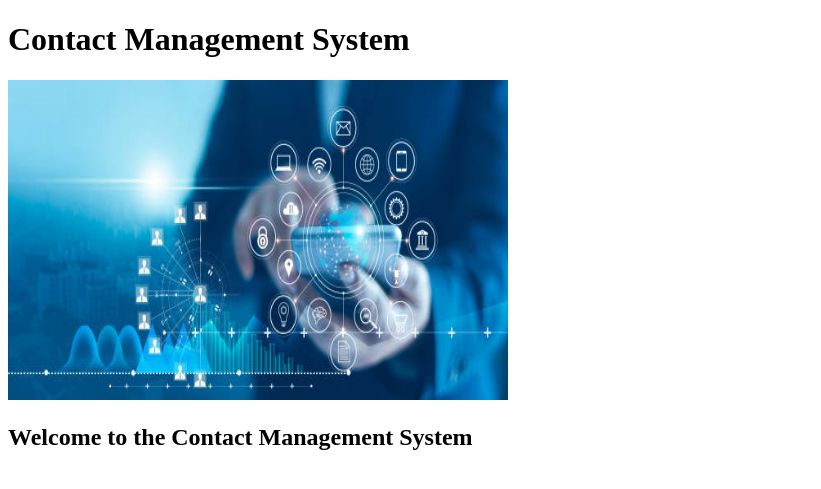
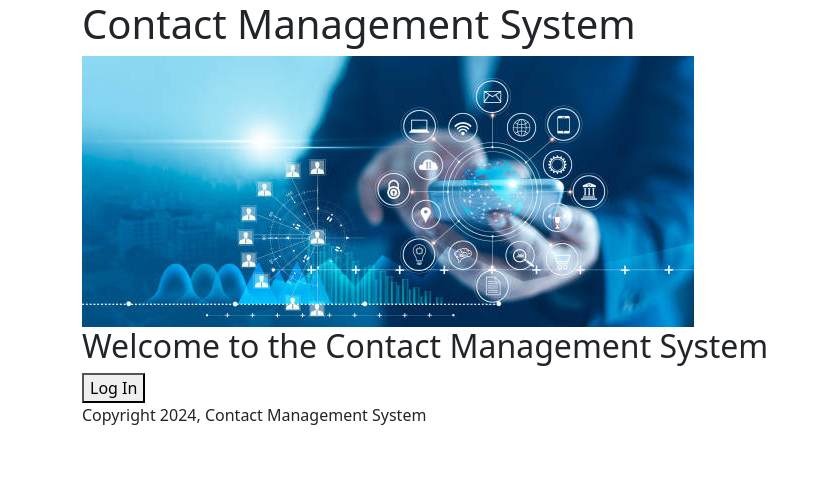
Before and after one commit to jeshiberu/contact-management-system, a Flask app: template templates/home.html in a window 1280 px wide. Shown: the top 489 px of the page, without its empty margins (0-821 px from the left). Run offline with Flask 3, Linux system fonts and the light colour scheme; the template is opened without the code that fills it, so the values that code supplies are empty.

Commit message:
added html and css

```diff
--- a/app.py
+++ b/app.py
@@ -1,17 +1,27 @@
-from flask import Flask, render_template
-from database import load_Contacts_from_db
+from flask import Flask, jsonify, render_template
+from database import load_Contacts_from_db, load_Contact_from_db
 
 app = Flask(__name__)
 
 
 @app.route('/')
 def Contact_Management_System():
-  Contact = load_Contacts_from_db()
-  return render_template('home.html', Contacts=Contacts)
+  Contacts = load_Contacts_from_db()
+  return render_template('home.html',
+                         Contacts=Contacts,
+                         Contact_Management_System='Contact Management System')
 
 @app.route("/api/contacts")
 def list_contacts():
   return jsonify(CONTACTS)
 
-if __name__ == "__maicn__":
+
+@app.route("/contact/<id>")
+def show_contact(id):
+  contact = load_Contacts_from_db(id)
+  return jsonify(contact)
+
+
+
+if __name__ == "__main__":
   app.run(host='0.0.0.0', port=8080, debug=True)
--- a/templates/home.html
+++ b/templates/home.html
@@ -3,13 +3,23 @@
 
   <head>
     <title>Contact Management System</title>
+    <meta charset="utf-8">
+    <meta name="viewport" content="width=device-width, initial-scale=1">
+    <link href="https://cdn.jsdelivr.net/npm/bootstrap@5.3.3/dist/css/bootstrap.min.css" rel="stylesheet" integrity="sha384-QWTKZyjpPEjISv5WaRU9OFeRpok6YctnYmDr5pNlyT2bRjXh0JMhjY6hW+ALEwIH" crossorigin="anonymous">
   </head>
     <body>
+      <div class="container">
       <h1>Contact Management System</h1>
-      <img src="https://a2042490-67cf-4218-9e7c-4e13a61bd7a1-00-neqmk2ecnphm.pike.replit.dev/static/banner.jpg" alt="Contact Management System" width="500" height="320">
+      <img class="img-fluid" src="https://a2042490-67cf-4218-9e7c-4e13a61bd7a1-00-neqmk2ecnphm.pike.replit.dev/static/banner.jpg" alt="Contact Management System">
 
       <h2>Welcome to the Contact Management System</h2>
-      <p>
+
+        <div>
+          <button>Log In</button>
+          <p>Copyright 2024, Contact Management System</p>
+        </div>
+    </div>
+
 
     </body>
 </html>
```
Also changed, not shown: database.py (+16 -2 lines), 1 other file.
